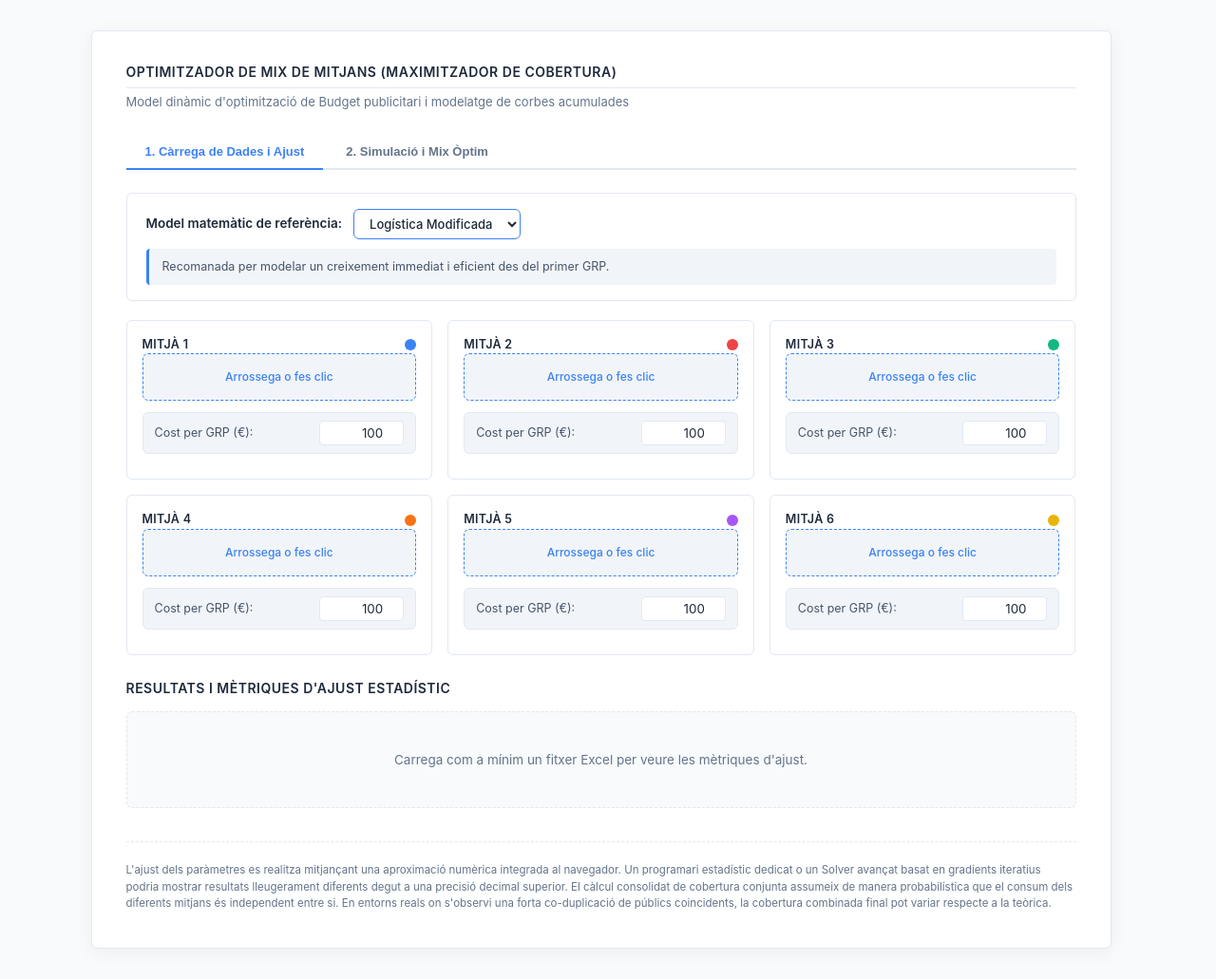
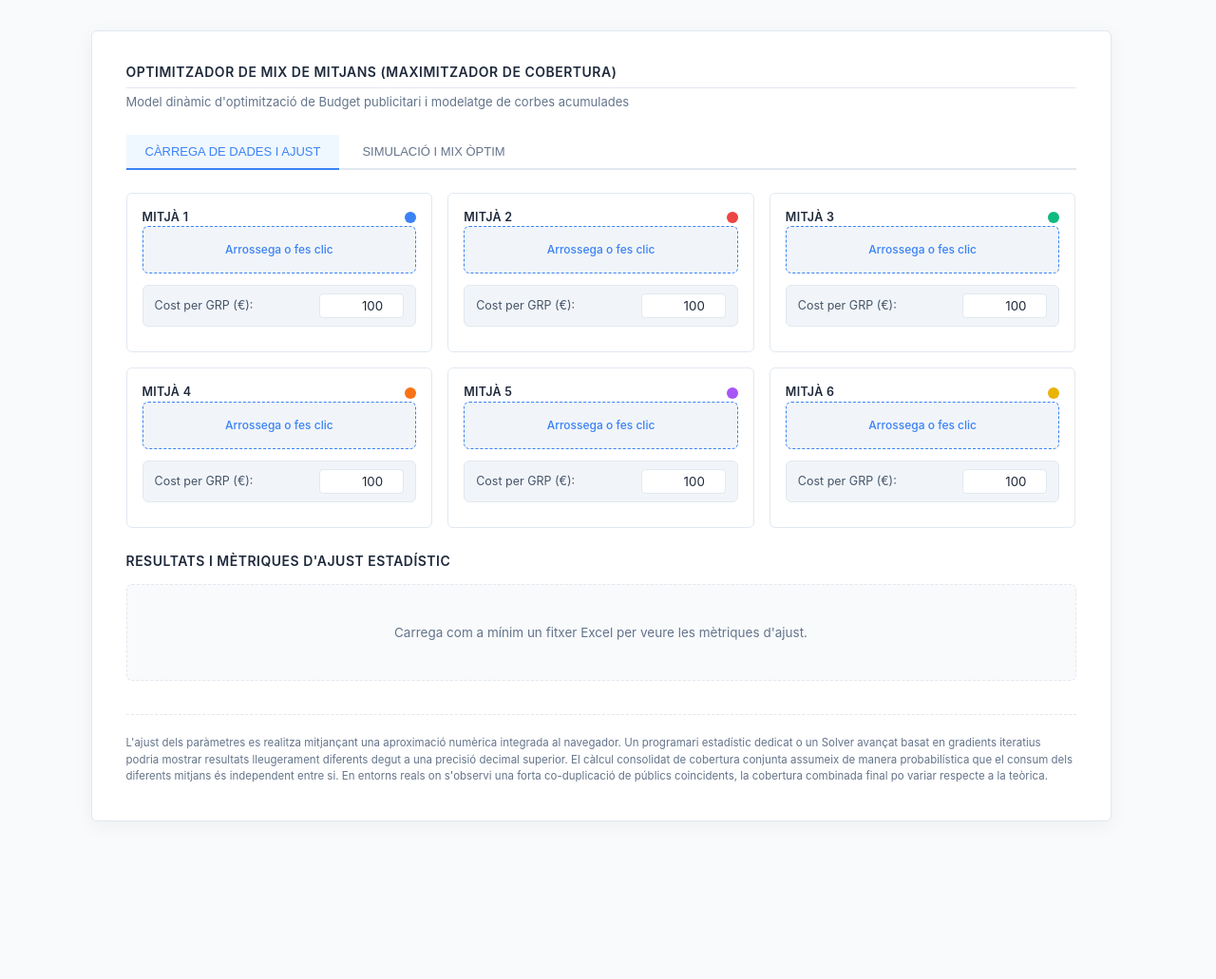
Before and after one commit to alberthr/alberthr.github.io, a Jekyll site: the page calculadores/optimitzador_cobertura.html, which Jekyll copies as it is, in a window 1280 px wide. Shown: the whole page at 95% size. Built offline with Jekyll 4.4.1, drawn with Linux system fonts in a browser that asks for light colours; after the commit the page ends 900 px from its top, so only the background shows below that.

Commit message:
Update optimitzador_cobertura.html

```diff
--- a/calculadores/optimitzador_cobertura.html
+++ b/calculadores/optimitzador_cobertura.html
@@ -64,6 +64,7 @@
         }
 
         .model-selector-container {
+			display: none;
             background: #ffffff;
             border: 1px solid var(--cc-border);
             padding: 16px 20px;
@@ -117,7 +118,7 @@
         .tab-btn {
             padding: 10px 20px;
             font-size: 13px;
-            font-weight: 600;
+            font-weight: 400;
             color: var(--cc-text-light);
             background: none;
             border: none;
@@ -125,6 +126,7 @@
             cursor: pointer;
             transition: all 0.2s ease;
             margin-bottom: -2px;
+			text-transform: uppercase;
         }
 
         .tab-btn:hover {
@@ -132,6 +134,7 @@
         }
 
         .tab-btn.active {
+			background-color: aliceblue;
             color: var(--cc-primary);
             border-bottom-color: var(--cc-primary);
         }
@@ -168,7 +171,7 @@
 
         .input-group label {
             font-size: 13px;
-            font-weight: 500;
+            /*font-weight: 500;*/
             color: var(--cc-dark);
         }
 
@@ -452,8 +455,8 @@
     <h3 class="ccob-subtitle">Model dinàmic d'optimització de Budget publicitari i modelatge de corbes acumulades</h3>
 
     <div class="tabs-container">
-        <button class="tab-btn active" onclick="switchTab('tab-dades')">1. Càrrega de Dades i Ajust</button>
-        <button class="tab-btn" onclick="switchTab('tab-optimitzacio')">2. Simulació i Mix Òptim</button>
+        <button class="tab-btn active" onclick="switchTab('tab-dades')">Càrrega de Dades i Ajust</button>
+        <button class="tab-btn" onclick="switchTab('tab-optimitzacio')">Simulació i Mix Òptim</button>
     </div>
 
     <div id="tab-dades" class="tab-content active">
@@ -514,7 +517,7 @@
             <h2>Resultats i Mètriques d'Ajust Estadístic</h2>
 
             <div id="tolerance-container" class="tolerance-box" style="display: none;">
-                <label for="pot-tolerance">Marge sobre cobertura màxima:</label>
+                <label for="pot-tolerance">Marge sobre màxima cobertura:</label>
                 <input type="number" id="pot-tolerance" placeholder="Lliure" min="0" max="500" step="5" oninput="handleToleranceChange()" />
                 <span style="font-size: 12.5px; color: var(--cc-text-light);">% (Deixar <b>buit</b> per model lliure. Introduir <b>0</b> per capar al màxim absolut de dades)</span>
             </div>
@@ -560,7 +563,7 @@
     </div>
 
     <div class="methodology-footer">
-        <p>L'ajust dels paràmetres es realitza mitjançant una aproximació numèrica integrada al navegador. Un programari estadístic dedicat o un Solver avançat basat en gradients iteratius podria mostrar resultats lleugerament diferents degut a una precisió decimal superior. El càlcul consolidat de cobertura conjunta assumeix de manera probabilística que el consum dels diferents mitjans és independent entre si. En entorns reals on s'observi una forta co-duplicació de públics coincidents, la cobertura combinada final pot variar respecte a la teòrica.</p>
+        <p>L'ajust dels paràmetres es realitza mitjançant una aproximació numèrica integrada al navegador. Un programari estadístic dedicat o un Solver avançat basat en gradients iteratius podria mostrar resultats lleugerament diferents degut a una precisió decimal superior. El càlcul consolidat de cobertura conjunta assumeix de manera probabilística que el consum dels diferents mitjans és independent entre si. En entorns reals on s'observi una forta co-duplicació de públics coincidents, la cobertura combinada final po variar respecte a la teòrica.</p>
     </div>
 </div>
 
@@ -750,21 +753,18 @@ function fitExcelLogistic(points, maxCeilingLimit) {
     let ceilingLower, ceilingUpper;
 
     if (maxCeilingLimit !== null) {
-        // Mode controlat: Permet baixar bastant per sota del màxim de dades per capturar atípics,
-        // i fita rígidament per dalt segons la tolerància del mix d'usuari.
         ceilingLower = Math.max(5, maxY * 0.6);
         ceilingUpper = maxCeilingLimit;
     } else {
-        // Mode totalment lliure de referència
         ceilingLower = Math.max(5, maxY * 0.6);
         ceilingUpper = 100;
     }
 
-    // Pas de cerca dinàmic de gran definició (50 talls analítics fixos) per evitar desfasaments de xarxa
     const stepC3 = Math.max(0.1, (ceilingUpper - ceilingLower) / 50);
 
     for (let C3 = ceilingLower; C3 <= ceilingUpper; C3 += stepC3) {
-        for (let C4 = -0.5; C4 <= 5.0; C4 += 0.2) {
+        // CORREGIT I MILLORAT: Rang adaptat de -1.0 a +1.0 amb pas ultra-fí de 0.05
+        for (let C4 = -1.0; C4 <= 1.0; C4 += 0.05) {
             for (let C5 = 10; C5 <= maxGRP * 0.75; C5 += 10) {
                 let error = 0;
                 for (let p of points) {
```
Also changed, not shown: other parts of calculadores/optimitzador_cobertura.html (+2 -2 lines).
